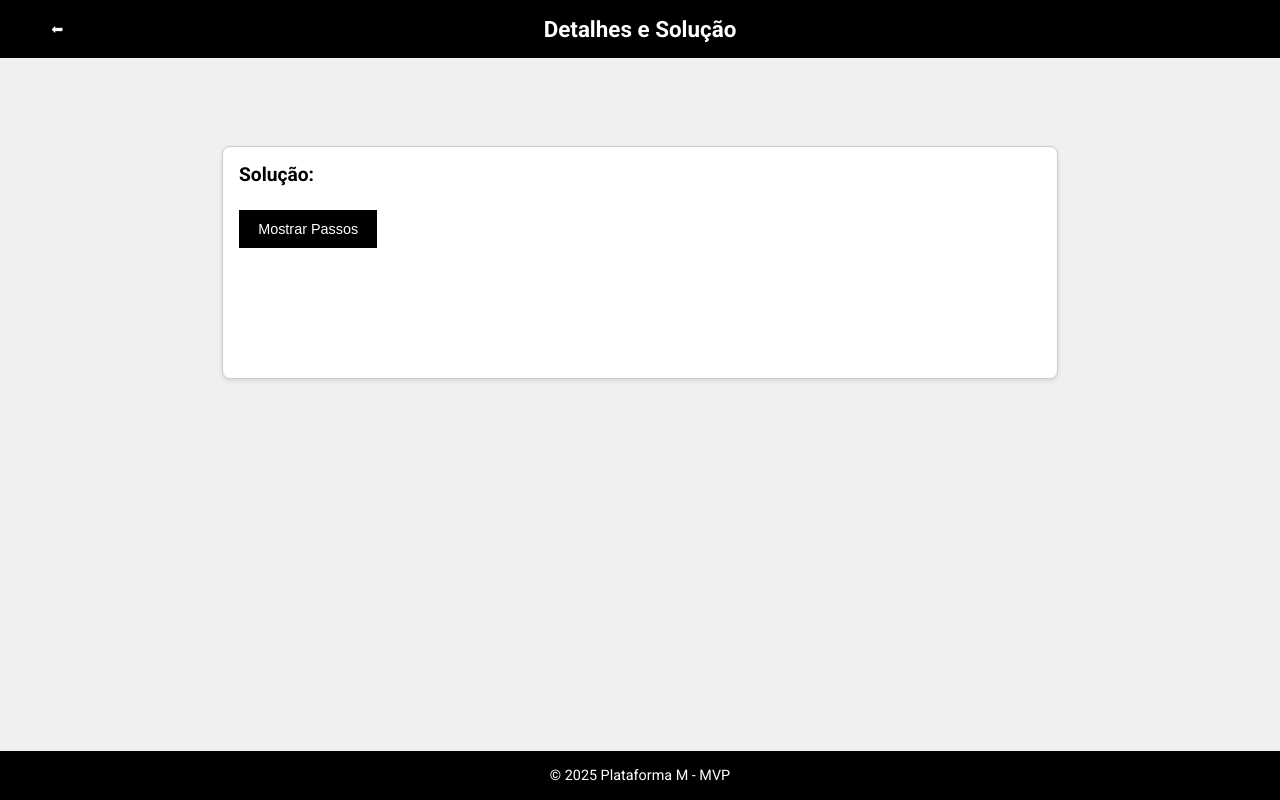
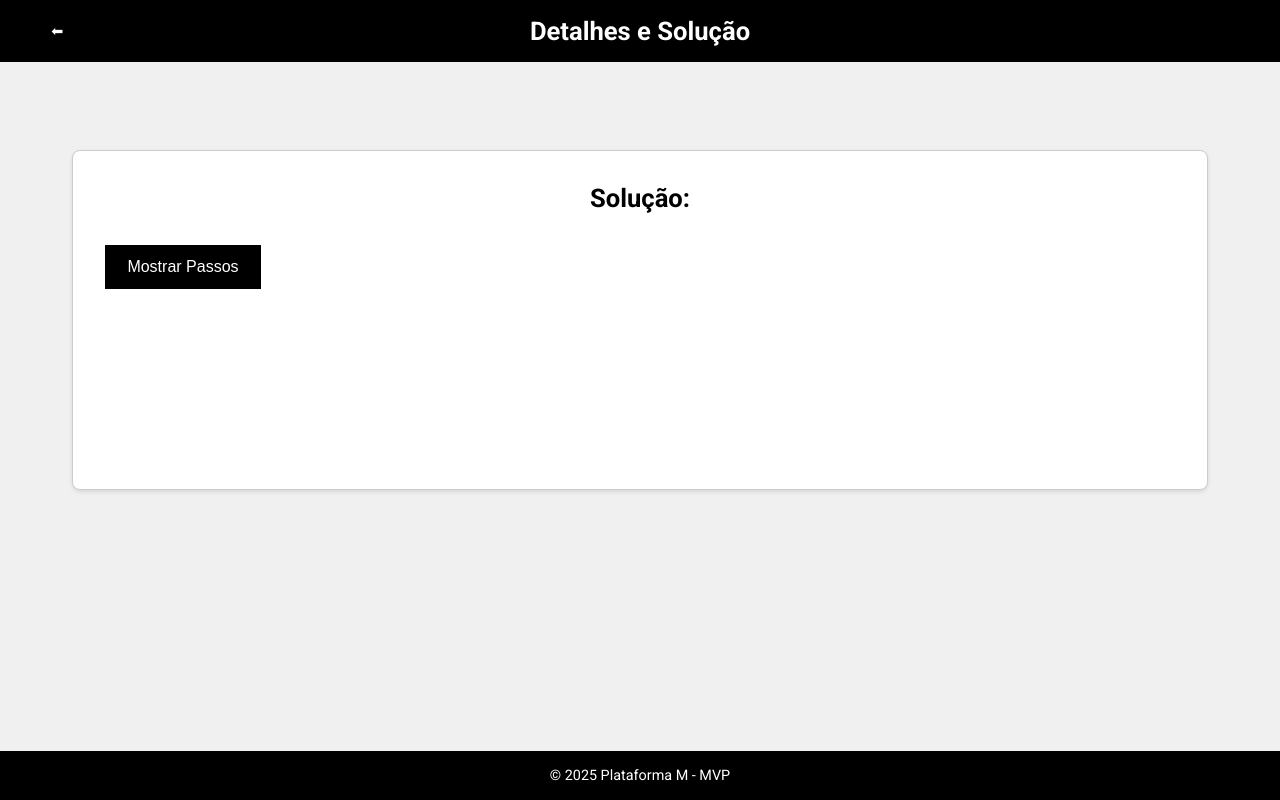
Before and after one commit to M-mecanica/M, a Flask app: template templates/solucao.html in a window 1280 px wide. Run offline with Flask 2, Linux system fonts and the light colour scheme; the template is opened without the code that fills it, so the values that code supplies are empty.

Commit message:
Add files via upload

```diff
--- a/templates/solucao.html
+++ b/templates/solucao.html
@@ -41,9 +41,10 @@
     }
     header h1 {
       color: #fff;
-      font-size: 1.4rem;
+      font-size: 1.6rem;
       margin: 0 auto; /* Centraliza o título */
       text-align: center;
+      font-weight: 700;
     }
 
     /* Botão Voltar (seta) */
@@ -78,7 +77,7 @@
       font-size: 1.25rem;
       padding: 2rem;
       width: 100%;
-      max-width: 900px;
+      max-width: 1200px; /* Aumentado para deixar mais espaço */
       margin: 0 auto;
       display: flex;
       flex-direction: column;
@@ -87,14 +86,18 @@
 
     /* Título e descrição do problema */
     h2 {
-      font-size: 1.5rem;
+      font-size: 1.8rem;
       margin-bottom: 0.5rem;
       color: #000; /* cor mais escura */
+      font-weight: 700;
+      text-align: center;
     }
     p.description {
       margin-bottom: 2rem;
       color: #555;
-      font-size: 1rem;
+      font-size: 1.2rem;
+      max-width: 1000px;
+      text-align: center;
     }
 
     /* Botão "Editar Solução" (apenas para solucionador) */
@@ -103,8 +106,8 @@
       color: #fff;
       border: none;
       border-radius: 0;
-      padding: 0.7rem 1.2rem;
-      font-size: 0.9rem;
+      padding: 0.8rem 1.4rem;
+      font-size: 1rem;
       font-weight: 500;
       cursor: pointer;
       transition: background-color 0.2s, transform 0.2s;
@@ -117,33 +120,38 @@
       transform: scale(1.02);
     }
 
-    /* Container da solução (fundo branco, borda leve, estilo simples) */
+    /* Container da solução (fundo branco, borda leve, estilo simples, maior comprimento) */
     .solution-container {
       width: 100%;
       margin-top: 1rem;
       border: 1px solid #ccc;
       border-radius: 8px;
-      padding: 1rem;
+      padding: 2rem;
       background-color: #fff;
       position: relative;
       box-shadow: 0 2px 4px rgba(0,0,0,0.1);
     }
     .solution-container h3 {
-      margin-bottom: 0.5rem;
-      font-size: 1.2rem;
+      margin-bottom: 1rem;
+      font-size: 1.6rem;
       color: #000;
+      font-weight: 700;
+      text-align: center;
     }
 
     /* Área dos passos */
     .steps-output {
-      margin-top: 1rem;
-      line-height: 1.6;
+      margin-top: 2rem;
+      line-height: 1.7;
       white-space: pre-wrap;
       font-family: 'Courier New', monospace;
-      font-size: 1rem;
-      margin-bottom: 2rem;
-      min-height: 50px;
+      font-size: 1.05rem;
+      margin-bottom: 2.5rem;
+      min-height: 80px; /* Aumentado */
       color: #333;
+      max-width: 1100px; /* Aumentado para melhor aproveitamento */
+      margin-left: auto;
+      margin-right: auto;
     }
 
     .next-step-container {
```
Also changed, not shown: other parts of templates/solucao.html (+24 -20 lines).
